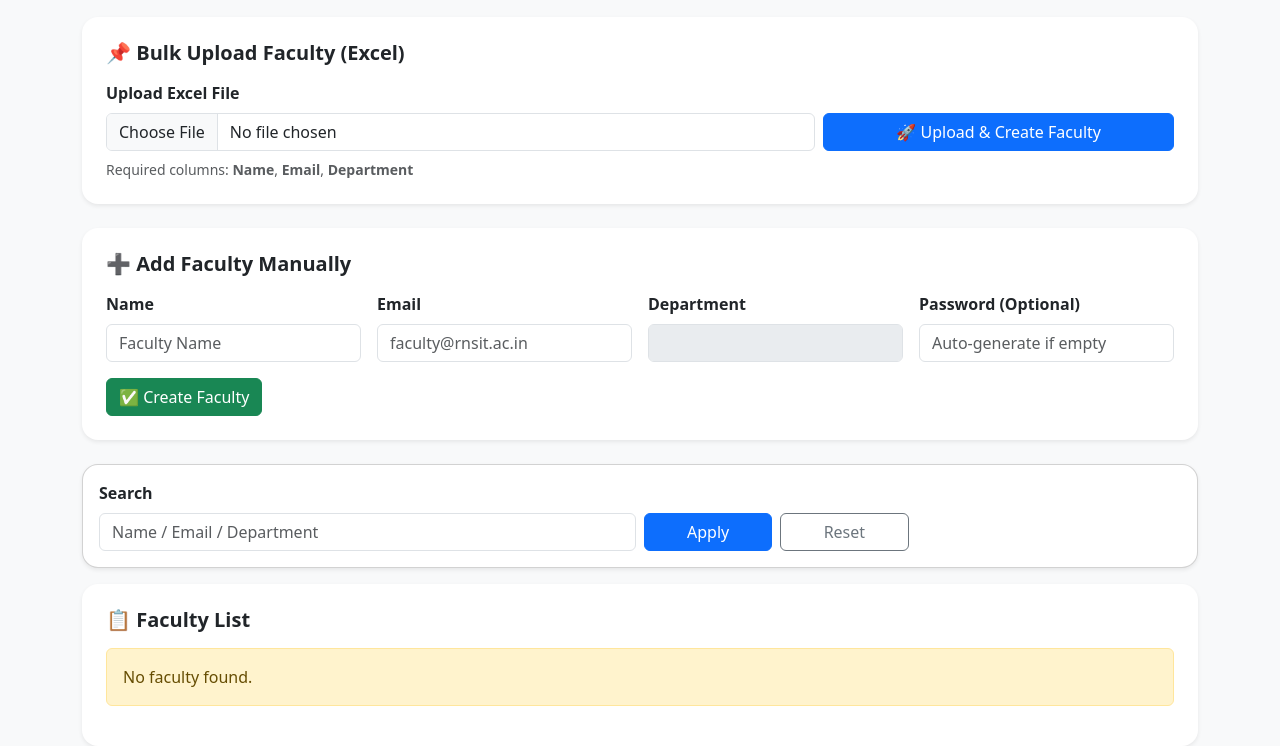
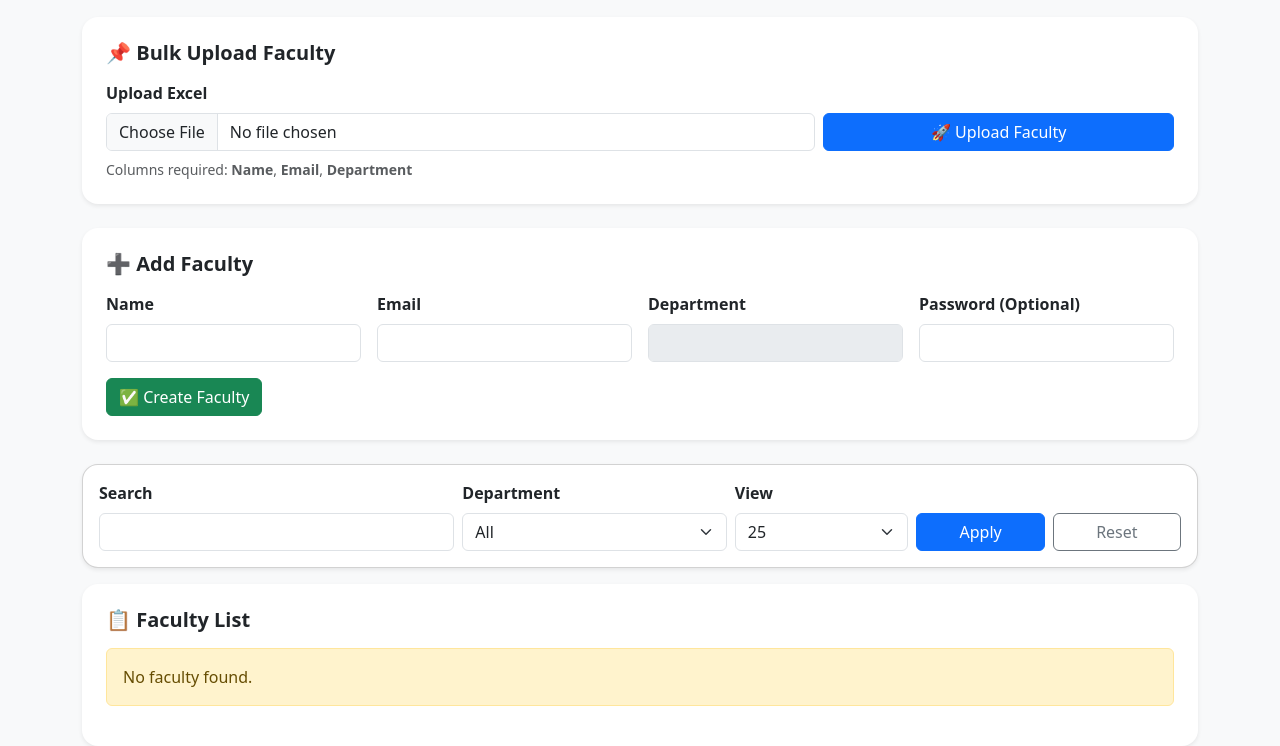
Before and after one commit to abhijithhv-rnsit/rnsit-multidisciplinary_project_2025-26, a Flask app: template templates/admin_faculty_management.html in a window 1280 px wide. Shown: the part 133-879 px from the top of the page. Run offline with Flask 3, Linux system fonts and the light colour scheme; the template is opened without the code that fills it, so the values that code supplies are empty; some libraries are stand-ins or nearby versions.

Commit message:
Update admin_faculty_management.html

```diff
--- a/templates/admin_faculty_management.html
+++ b/templates/admin_faculty_management.html
@@ -8,8 +8,9 @@
 
 <style>
 body { background:#f6f7fb; }
-    .card { border-radius: 16px; }
-    .table td, .table th { vertical-align: middle; }
+.card { border-radius:16px; }
+.table td,.table th { vertical-align:middle; }
+.sort-link{color:white;text-decoration:none;}
 </style>
 </head>
 
@@ -20,6 +21,7 @@
 <div class="container mt-4">
 
 <div class="d-flex justify-content-between align-items-center flex-wrap gap-2 mb-3">
+
 <div>
 <h4 class="fw-bold mb-1">Faculty Management</h4>
 <div class="text-muted small">
@@ -29,14 +31,17 @@
 </div>
 
 <div class="d-flex gap-2 flex-wrap">
-      <a href="/admin/faculty-management?download=template" class="btn btn-success btn-sm">
+
+<a href="/admin/faculty-management?download=template"
+class="btn btn-success btn-sm">
 ⬇ Download Template
 </a>
 
-      <a href="/admin/faculty-management?export=excel&search={{ search }}&dept={{ dept_filter }}"
+<a href="/admin/faculty-management?export=excel&search={{search}}&dept={{dept_filter}}&per_page={{per_page}}&sort_by={{sort_by}}&order={{order}}"
 class="btn btn-outline-primary btn-sm">
 ⬇ Export Excel
 </a>
+
 </div>
 </div>
 
@@ -49,31 +54,31 @@
 <!-- BULK UPLOAD -->
 <div class="card shadow-sm mb-4 border-0">
 <div class="card-body p-4">
-      <h5 class="fw-bold mb-3">📌 Bulk Upload Faculty (Excel)</h5>
+
+<h5 class="fw-bold mb-3">📌 Bulk Upload Faculty</h5>
 
 <form method="post" enctype="multipart/form-data">
 <input type="hidden" name="action" value="bulk_upload">
 
-        {% if session.admin_role == "admin" %}
-          <input type="hidden" name="department" value="{{ session.admin_department }}">
-        {% endif %}
+<div class="row g-2 align-items-end">
 
-        <div class="row g-2 align-items-end">
 <div class="col-md-8">
-            <label class="form-label fw-semibold">Upload Excel File</label>
+<label class="form-label fw-semibold">Upload Excel</label>
 <input type="file" name="file" class="form-control" accept=".xlsx,.xls" required>
 </div>
 
 <div class="col-md-4">
 <button class="btn btn-primary w-100">
-              🚀 Upload & Create Faculty
+🚀 Upload Faculty
 </button>
 </div>
+
 </div>
 
 <div class="text-muted small mt-2">
-          Required columns: <b>Name</b>, <b>Email</b>, <b>Department</b>
+Columns required: <b>Name</b>, <b>Email</b>, <b>Department</b>
 </div>
+
 </form>
 </div>
 </div>
@@ -81,43 +86,53 @@
 <!-- MANUAL ADD -->
 <div class="card shadow-sm mb-4 border-0">
 <div class="card-body p-4">
-      <h5 class="fw-bold mb-3">➕ Add Faculty Manually</h5>
+
+<h5 class="fw-bold mb-3">➕ Add Faculty</h5>
 
 <form method="post">
 <input type="hidden" name="action" value="manual_add">
 
 <div class="row g-3">
+
 <div class="col-md-3">
 <label class="form-label fw-semibold">Name</label>
-            <input type="text" name="name" class="form-control" placeholder="Faculty Name" required>
+<input type="text" name="name" class="form-control" required>
 </div>
 
 <div class="col-md-3">
 <label class="form-label fw-semibold">Email</label>
-            <input type="email" name="email" class="form-control" placeholder="faculty@rnsit.ac.in" required>
+<input type="email" name="email" class="form-control" required>
 </div>
 
 <div class="col-md-3">
 <label class="form-label fw-semibold">Department</label>
 
-            {% if session.admin_role == "super_admin" %}
-              <select name="department" class="form-select" required>
+{% if session.admin_role=="super_admin" %}
+
+<select name="department" class="form-select">
+
 <option value="">Select</option>
+
 {% for d in departments_list %}
-                  <option value="{{ d }}">{{ d }}</option>
+<option value="{{d}}">{{d}}</option>
 {% endfor %}
+
 </select>
+
 {% else %}
-              <input type="hidden" name="department" value="{{ session.admin_department }}">
-              <input type="text" class="form-control" value="{{ session.admin_department }}" disabled>
+
+<input type="hidden" name="department" value="{{session.admin_department}}">
+<input type="text" class="form-control" value="{{session.admin_department}}" disabled>
+
 {% endif %}
 
 </div>
 
 <div class="col-md-3">
 <label class="form-label fw-semibold">Password (Optional)</label>
-            <input type="text" name="password" class="form-control" placeholder="Auto-generate if empty">
+<input type="text" name="password" class="form-control">
 </div>
+
 </div>
 
 <div class="mt-3">
@@ -125,203 +140,311 @@
 ✅ Create Faculty
 </button>
 </div>
+
 </form>
+
 </div>
 </div>
 
-  <!-- FILTER BAR -->
-  <form method="get" action="/admin/faculty-management" class="card shadow-sm p-3 mb-3">
-
-    {% if session.admin_role == "admin" %}
-      <input type="hidden" name="dept" value="{{ session.admin_department }}">
-    {% endif %}
+<!-- FILTER -->
+<form method="get" action="/admin/faculty-management"
+class="card shadow-sm p-3 mb-3">
 
 <div class="row g-2 align-items-end">
-      <div class="col-md-6">
+
+<div class="col-md-4">
 <label class="form-label fw-semibold">Search</label>
-        <input class="form-control" name="search" value="{{ search }}"
-               placeholder="Name / Email / Department">
+<input class="form-control" name="search" value="{{search}}">
 </div>
 
-      {% if session.admin_role == "super_admin" %}
 <div class="col-md-3">
+
 <label class="form-label fw-semibold">Department</label>
+
 <select class="form-select" name="dept">
+
 <option value="">All</option>
+
 {% for d in departments_list %}
-            <option value="{{ d }}" {% if dept_filter==d %}selected{% endif %}>{{ d }}</option>
+<option value="{{d}}" {% if dept_filter==d %}selected{% endif %}>
+{{d}}
+</option>
 {% endfor %}
+
 </select>
+
 </div>
-      {% endif %}
+
+<div class="col-md-2">
+<label class="form-label fw-semibold">View</label>
+
+<select name="per_page" class="form-select">
+
+<option value="25" {% if per_page==25 %}selected{% endif %}>25</option>
+<option value="50" {% if per_page==50 %}selected{% endif %}>50</option>
+<option value="100" {% if per_page==100 %}selected{% endif %}>100</option>
+
+</select>
+
+</div>
 
 <div class="col-md-3 d-flex gap-2">
 <button class="btn btn-primary w-100">Apply</button>
-        <a href="/admin/faculty-management" class="btn btn-outline-secondary w-100">Reset</a>
+<a href="/admin/faculty-management"
+class="btn btn-outline-secondary w-100">Reset</a>
 </div>
+
 </div>
 </form>
 
 <!-- FACULTY LIST -->
 <div class="card shadow-sm border-0">
+
 <div class="card-body p-4">
+
 <h5 class="fw-bold mb-3">📋 Faculty List</h5>
 
 {% if faculty %}
+
 <form method="post">
-        <input type="hidden" name="action" value="bulk_reset_password">
 
-        <div class="d-flex justify-content-between align-items-center flex-wrap gap-2 mb-2">
-          <button class="btn btn-warning btn-sm">
-            🔁 Reset Password (Selected)
+<input type="hidden" name="action" id="bulkAction" value="">
+
+<div class="d-flex justify-content-between mb-2">
+
+<div class="d-flex gap-2">
+
+<button type="submit"
+class="btn btn-warning btn-sm"
+onclick="document.getElementById('bulkAction').value='bulk_reset_password'">
+🔁 Reset Password
 </button>
 
-          <button type="button" class="btn btn-outline-dark btn-sm" onclick="selectAllVisible()">
+<button type="submit"
+class="btn btn-danger btn-sm"
+onclick="document.getElementById('bulkAction').value='bulk_delete'">
+🗑 Delete Selected
+</button>
+
+</div>
+
+<button type="button"
+class="btn btn-outline-dark btn-sm"
+onclick="selectAllVisible()">
 Select All Visible
 </button>
+
 </div>
 
 <div class="table-responsive">
+
 <table class="table table-bordered table-hover align-middle bg-white">
+
 <thead class="table-dark">
+
 <tr>
-                <th style="width:60px;" class="text-center">
-                  <input type="checkbox" id="selectAllMaster" onclick="toggleSelectAllMaster()">
+
+<th style="width:60px;">
+<input type="checkbox"
+id="selectAllMaster"
+onclick="toggleSelectAllMaster()">
 </th>
+
 <th>#</th>
-                <th>Name</th>
-                <th>Email</th>
-                <th>Department</th>
-                <th style="width:320px;">Actions</th>
+
+<th>
+<a class="sort-link"
+href="?page=1&search={{search}}&dept={{dept_filter}}&per_page={{per_page}}&sort_by=name&order={% if sort_by=='name' and order=='asc' %}desc{% else %}asc{% endif %}">
+Name
+</a>
+</th>
+
+<th>
+<a class="sort-link"
+href="?page=1&search={{search}}&dept={{dept_filter}}&per_page={{per_page}}&sort_by=email&order={% if sort_by=='email' and order=='asc' %}desc{% else %}asc{% endif %}">
+Email
+</a>
+</th>
+
+<th>
+<a class="sort-link"
+href="?page=1&search={{search}}&dept={{dept_filter}}&per_page={{per_page}}&sort_by=department&order={% if sort_by=='department' and order=='asc' %}desc{% else %}asc{% endif %}">
+Department
+</a>
+</th>
+
+<th>Actions</th>
+
 </tr>
+
 </thead>
 
 <tbody>
+
 {% for f in faculty %}
+
 <tr>
-                <td class="text-center">
-                  <input type="checkbox" class="rowCheck" name="faculty_id" value="{{ f.id }}">
-                </td>
-                <td>{{ loop.index }}</td>
-                <td class="fw-semibold">{{ f.name }}</td>
-                <td>{{ f.email }}</td>
-                <td>{{ f.department }}</td>
 
 <td>
-                  <!-- EDIT (modal trigger) -->
+<input type="checkbox"
+class="rowCheck"
+name="faculty_id"
+value="{{f.id}}">
+</td>
+
+<td>{{ (page-1)*per_page + loop.index }}</td>
+
+<td class="fw-semibold">{{f.name}}</td>
+
+<td>{{f.email}}</td>
+
+<td>{{f.department}}</td>
+
+<td>
+
 <button type="button"
-                          class="btn btn-sm btn-outline-primary"
+class="btn btn-sm btn-primary"
 data-bs-toggle="modal"
 data-bs-target="#editModal"
-                          data-id="{{ f.id }}"
-                          data-name="{{ f.name }}"
-                          data-email="{{ f.email }}"
-                          data-department="{{ f.department }}">
-                    ✏️ Edit
+data-id="{{f.id}}"
+data-name="{{f.name}}"
+data-email="{{f.email}}"
+data-department="{{f.department}}">
+Edit
 </button>
 
-                  <!-- Reset password -->
-                  <form method="post" style="display:inline;">
-                    <input type="hidden" name="action" value="reset_password">
-                    <input type="hidden" name="fid" value="{{ f.id }}">
-                    <button class="btn btn-sm btn-outline-warning ms-2">
-                      Reset Password
-                    </button>
-                  </form>
-
-                  <!-- Delete (modal trigger) -->
 <button type="button"
-                          class="btn btn-sm btn-danger ms-2"
+class="btn btn-sm btn-danger"
 data-bs-toggle="modal"
 data-bs-target="#deleteModal"
-                          data-id="{{ f.id }}"
-                          data-name="{{ f.name }}">
+data-id="{{f.id}}"
+data-name="{{f.name}}">
 Delete
 </button>
+
 </td>
+
 </tr>
+
 {% endfor %}
+
 </tbody>
+
 </table>
 </div>
 
 </form>
 
-      <!-- Pagination -->
+<!-- PAGINATION -->
+
 <div class="d-flex justify-content-between align-items-center mt-3">
+
 <div class="small text-muted">
-          Showing page {{ page }} of {{ total_pages }}
+Showing page {{page}} of {{total_pages}}
 </div>
 
-        <div class="d-flex gap-2">
-          {% if page > 1 %}
+<div class="d-flex gap-2 flex-wrap">
+
+{% if page>1 %}
 <a class="btn btn-outline-secondary btn-sm"
-               href="/admin/faculty-management?page={{ page-1 }}&search={{ search }}&dept={{ dept_filter }}">
+href="?page={{page-1}}&search={{search}}&dept={{dept_filter}}&per_page={{per_page}}&sort_by={{sort_by}}&order={{order}}">
 ← Prev
 </a>
 {% endif %}
 
-          {% if page < total_pages %}
+{% for p in range(1,total_pages+1) %}
+
+<a class="btn btn-outline-secondary btn-sm {% if p==page %}active{% endif %}"
+href="?page={{p}}&search={{search}}&dept={{dept_filter}}&per_page={{per_page}}&sort_by={{sort_by}}&order={{order}}">
+{{p}}
+</a>
+
+{% endfor %}
+
+{% if page<total_pages %}
 <a class="btn btn-outline-secondary btn-sm"
-               href="/admin/faculty-management?page={{ page+1 }}&search={{ search }}&dept={{ dept_filter }}">
+href="?page={{page+1}}&search={{search}}&dept={{dept_filter}}&per_page={{per_page}}&sort_by={{sort_by}}&order={{order}}">
 Next →
 </a>
 {% endif %}
+
 </div>
 </div>
 
 {% else %}
-        <div class="alert alert-warning">No faculty found.</div>
+
+<div class="alert alert-warning">
+No faculty found.
+</div>
+
 {% endif %}
+
 </div>
 </div>
 
 </div>
 
-<!-- EDIT FACULTY MODAL -->
-<div class="modal fade" id="editModal" tabindex="-1">
+<!-- EDIT MODAL -->
+
+<div class="modal fade" id="editModal">
+
 <div class="modal-dialog">
 <div class="modal-content">
 
 <form method="post">
-        <input type="hidden" name="action" value="update_faculty">
+
+<input type="hidden" name="action" value="edit_faculty">
 <input type="hidden" name="fid" id="edit_fid">
 
 <div class="modal-header">
 <h5 class="modal-title">Edit Faculty</h5>
-          <button type="button" class="btn-close" data-bs-dismiss="modal"></button>
+<button type="button" class="btn-close"
+data-bs-dismiss="modal"></button>
 </div>
 
 <div class="modal-body">
 
-          <div class="mb-3">
-            <label class="form-label fw-semibold">Name</label>
-            <input type="text" class="form-control" name="name" id="edit_name" required>
+<div class="mb-2">
+<label>Name</label>
+<input type="text"
+name="name"
+id="edit_name"
+class="form-control"
+required>
 </div>
 
-          <div class="mb-3">
-            <label class="form-label fw-semibold">Email</label>
-            <input type="email" class="form-control" name="email" id="edit_email" required>
-            <div class="text-muted small mt-1">
-              Note: Email must be unique.
-            </div>
+<div class="mb-2">
+<label>Email</label>
+<input type="email"
+name="email"
+id="edit_email"
+class="form-control"
+required>
 </div>
 
-          <div class="mb-3">
-            <label class="form-label fw-semibold">Department</label>
-            <select class="form-select" name="department" id="edit_department" required>
-              <option value="">Select</option>
+<div class="mb-2">
+<label>Department</label>
+
+<select name="department"
+id="edit_department"
+class="form-select">
+
 {% for d in departments_list %}
-                <option value="{{ d }}">{{ d }}</option>
+<option value="{{d}}">{{d}}</option>
 {% endfor %}
+
 </select>
+
 </div>
 
 </div>
 
 <div class="modal-footer">
-          <button class="btn btn-secondary" data-bs-dismiss="modal" type="button">Cancel</button>
-          <button class="btn btn-primary">💾 Save Changes</button>
+
+<button class="btn btn-success">
+Save Changes
+</button>
+
 </div>
 
 </form>
@@ -330,26 +453,36 @@
 </div>
 </div>
 
-<!-- DELETE CONFIRM MODAL -->
-<div class="modal fade" id="deleteModal" tabindex="-1">
+<!-- DELETE MODAL -->
+
+<div class="modal fade" id="deleteModal">
+
 <div class="modal-dialog">
 <div class="modal-content">
 
 <div class="modal-header">
 <h5 class="modal-title">Confirm Delete</h5>
-        <button type="button" class="btn-close" data-bs-dismiss="modal"></button>
+<button type="button" class="btn-close"
+data-bs-dismiss="modal"></button>
 </div>
 
 <div class="modal-body">
-        Are you sure you want to delete <b id="facultyName"></b> ?
-        <div class="text-danger small mt-2">
-          This will also remove all team assignments of this faculty.
-        </div>
+Delete faculty <b id="facultyName"></b> ?
 </div>
 
 <div class="modal-footer">
-        <button class="btn btn-secondary" data-bs-dismiss="modal">Cancel</button>
-        <a id="deleteBtn" class="btn btn-danger">Delete</a>
+
+<form method="post">
+
+<input type="hidden" name="action" value="delete_faculty">
+<input type="hidden" name="fid" id="deleteFid">
+
+<button class="btn btn-danger">
+Delete
+</button>
+
+</form>
+
 </div>
 
 </div>
@@ -359,42 +492,45 @@
 <script src="https://cdn.jsdelivr.net/npm/bootstrap@5.3.2/dist/js/bootstrap.bundle.min.js"></script>
 
 <script>
-  function toggleSelectAllMaster() {
-    const master = document.getElementById("selectAllMaster");
-    document.querySelectorAll(".rowCheck").forEach(cb => cb.checked = master.checked);
+
+function toggleSelectAllMaster(){
+const master=document.getElementById("selectAllMaster");
+document.querySelectorAll(".rowCheck").forEach(cb=>cb.checked=master.checked);
 }
 
-  function selectAllVisible() {
-    document.querySelectorAll(".rowCheck").forEach(cb => cb.checked = true);
-    document.getElementById("selectAllMaster").checked = true;
+function selectAllVisible(){
+document.querySelectorAll(".rowCheck").forEach(cb=>cb.checked=true);
+document.getElementById("selectAllMaster").checked=true;
 }
 
-  // Delete modal dynamic values
-  const deleteModal = document.getElementById('deleteModal');
-  deleteModal.addEventListener('show.bs.modal', function (event) {
-    const button = event.relatedTarget;
-    const fid = button.getAttribute('data-id');
-    const name = button.getAttribute('data-name');
+const deleteModal=document.getElementById('deleteModal');
 
-    document.getElementById("facultyName").innerText = name;
-    document.getElementById("deleteBtn").href = "/admin/faculty/delete/" + fid;
+deleteModal.addEventListener('show.bs.modal',function(event){
+
+const button=event.relatedTarget;
+
+document.getElementById("facultyName").innerText=button.getAttribute('data-name');
+
+document.getElementById("deleteFid").value=button.getAttribute('data-id');
+
 });
 
-  // Edit modal dynamic values
-  const editModal = document.getElementById('editModal');
-  editModal.addEventListener('show.bs.modal', function (event) {
-    const button = event.relatedTarget;
+const editModal=document.getElementById('editModal');
 
-    const fid = button.getAttribute('data-id');
-    const name = button.getAttribute('data-name');
-    const email = button.getAttribute('data-email');
-    const dept = button.getAttribute('data-department');
+editModal.addEventListener('show.bs.modal',function(event){
 
-    document.getElementById("edit_fid").value = fid;
-    document.getElementById("edit_name").value = name;
-    document.getElementById("edit_email").value = email;
-    document.getElementById("edit_department").value = dept;
+const button=event.relatedTarget;
+
+document.getElementById("edit_fid").value=button.getAttribute('data-id');
+
+document.getElementById("edit_name").value=button.getAttribute('data-name');
+
+document.getElementById("edit_email").value=button.getAttribute('data-email');
+
+document.getElementById("edit_department").value=button.getAttribute('data-department');
+
 });
+
 </script>
 
 </body>
```
Lines whose indentation alone changed are shown as unchanged.
